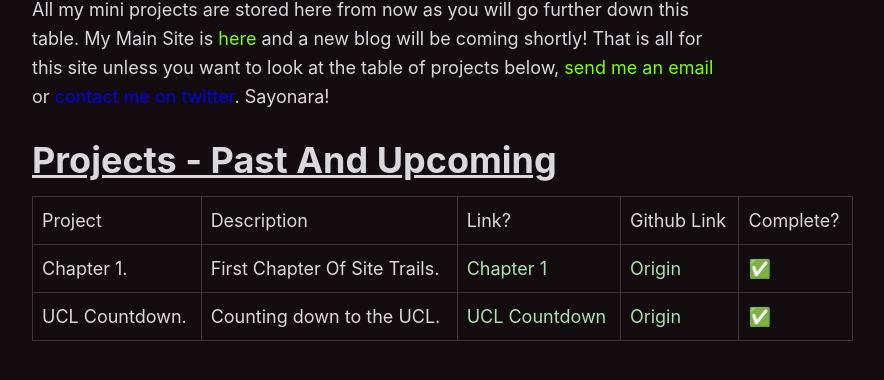
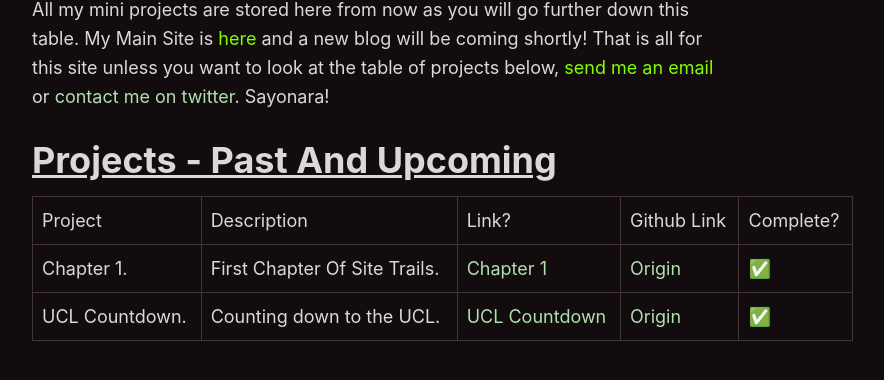
Before and after one commit to aezi-sources/aezi-sources.github.io, a plain HTML site: page index.html in a window 1280 px wide. Shown: the part 110-490 px from the top of the page, without its empty margins (266-1150 px from the left). Drawn offline with Linux system fonts and the light colour scheme.

Commit message:
Update sakura-vader.css

```diff
--- a/sakura-vader.css
+++ b/sakura-vader.css
@@ -70,6 +70,7 @@
 
   a {
     text-decoration: none;
+    color: #AFE1AF;
   }
 
   a:hover {
```
